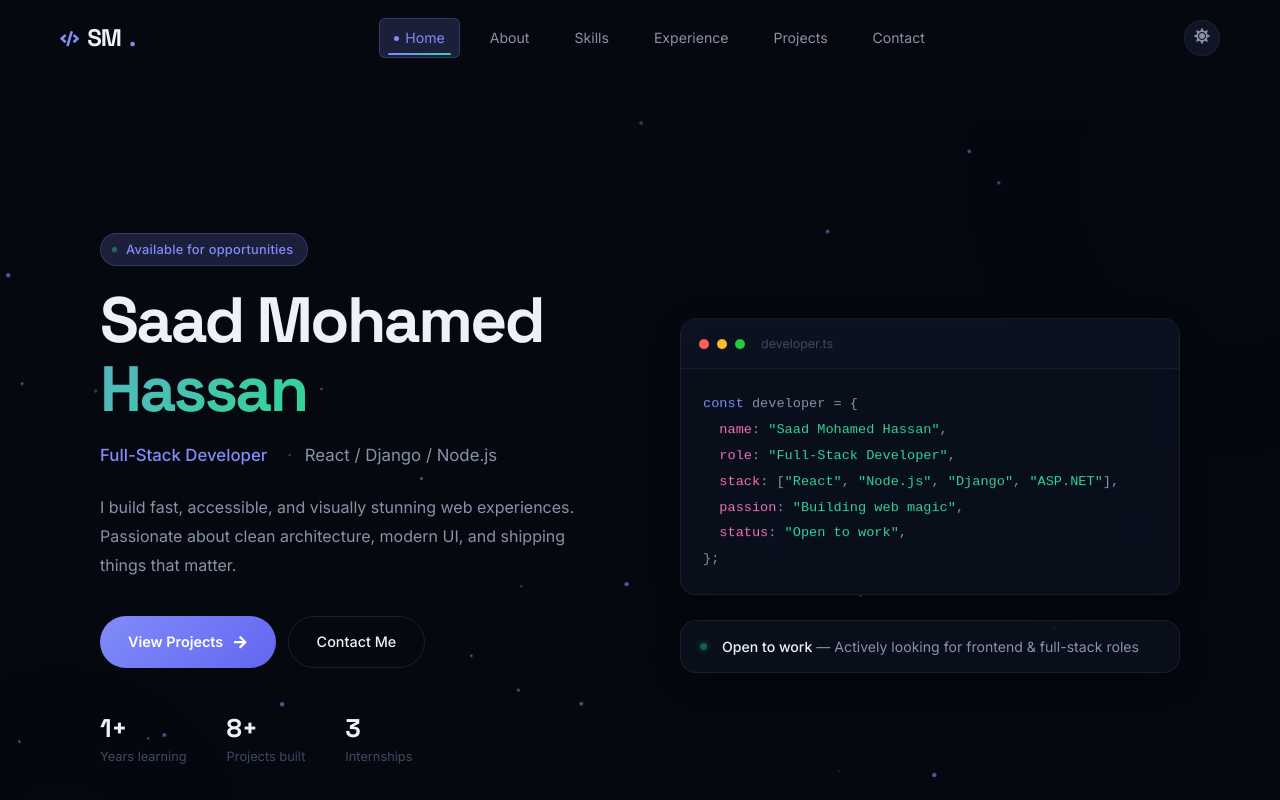
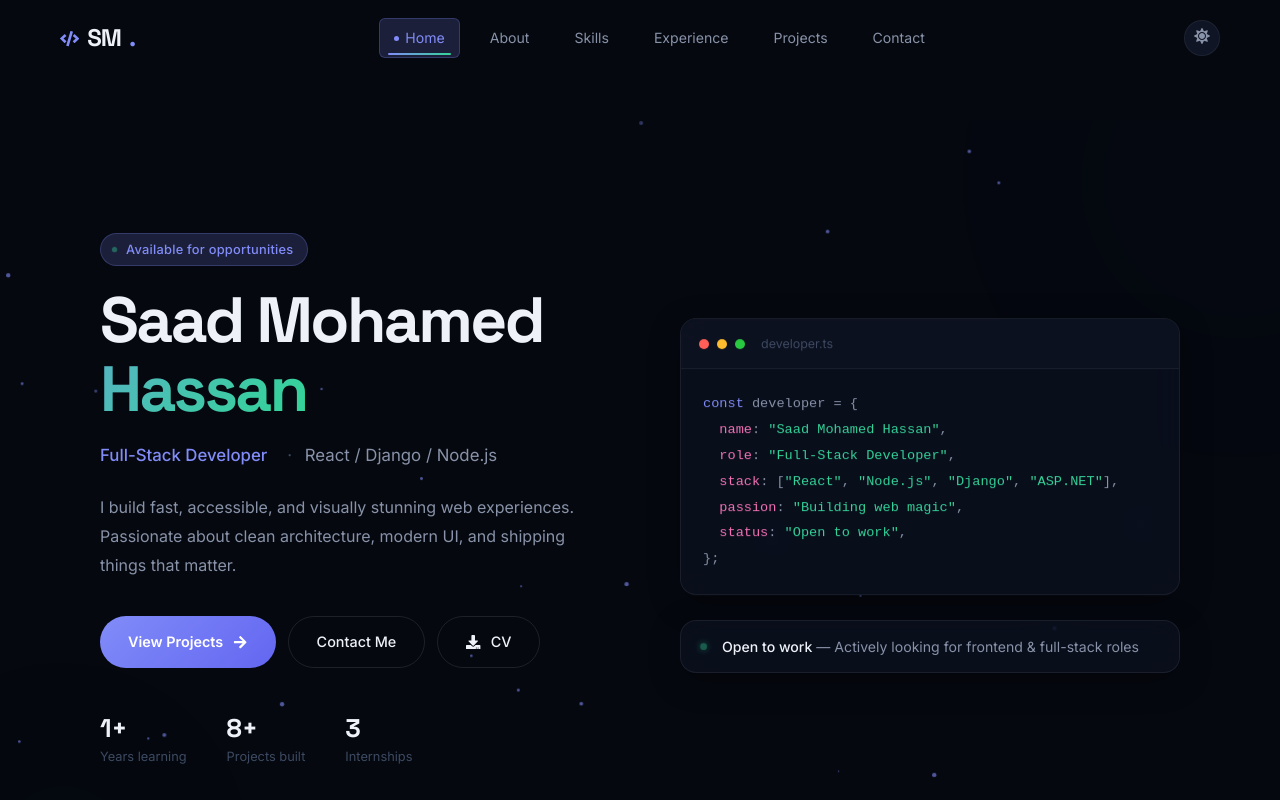
Before and after one commit to Saam22/Protofolio_saad, a React (Create React App) app: page / in a window 1280 px wide. Shown: the top 800 px of the page. Built offline with nearby package versions, Linux system fonts and the light colour scheme.

Commit message:
add cv download

```diff
--- a/src/components/Hero.jsx
+++ b/src/components/Hero.jsx
@@ -1,5 +1,5 @@
 import React, { useState, useEffect, useRef, useMemo } from 'react';
-import { FaArrowRight } from 'react-icons/fa';
+import { FaArrowRight, FaDownload } from 'react-icons/fa';
 import { motion, useInView } from 'framer-motion';
 import { portfolioData } from '../data/portfolioData';
 import { scrollToSection } from '../App';
@@ -192,6 +192,16 @@ const Hero = () => {
             >
               Contact Me
             </motion.a>
+            <motion.a
+              href="/cv.pdf"
+              download="Saad_Mohamed_Hassan_CV"
+              className="btn btn-outline cta-btn"
+              whileHover={{ scale: 1.05, borderColor: '#34d399', color: '#34d399' }}
+              whileTap={{ scale: 0.97 }}
+              transition={{ type: 'spring', stiffness: 400, damping: 17 }}
+            >
+              <FaDownload /> CV
+            </motion.a>
           </motion.div>
 
           <motion.div
```
Also changed, not shown: public/images/screenshot-hero.png (added), public/images/screenshot-portfolio.png (added).
